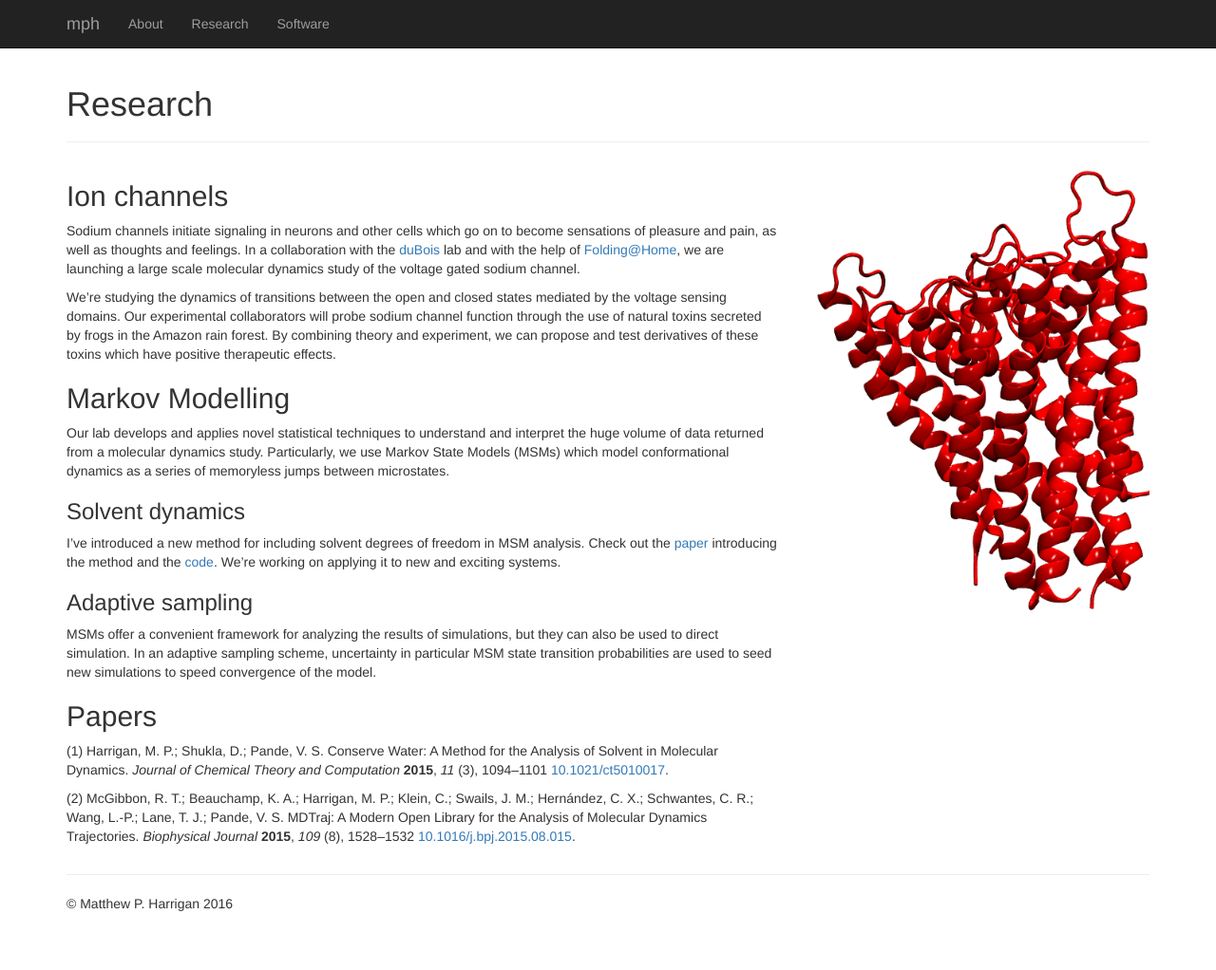
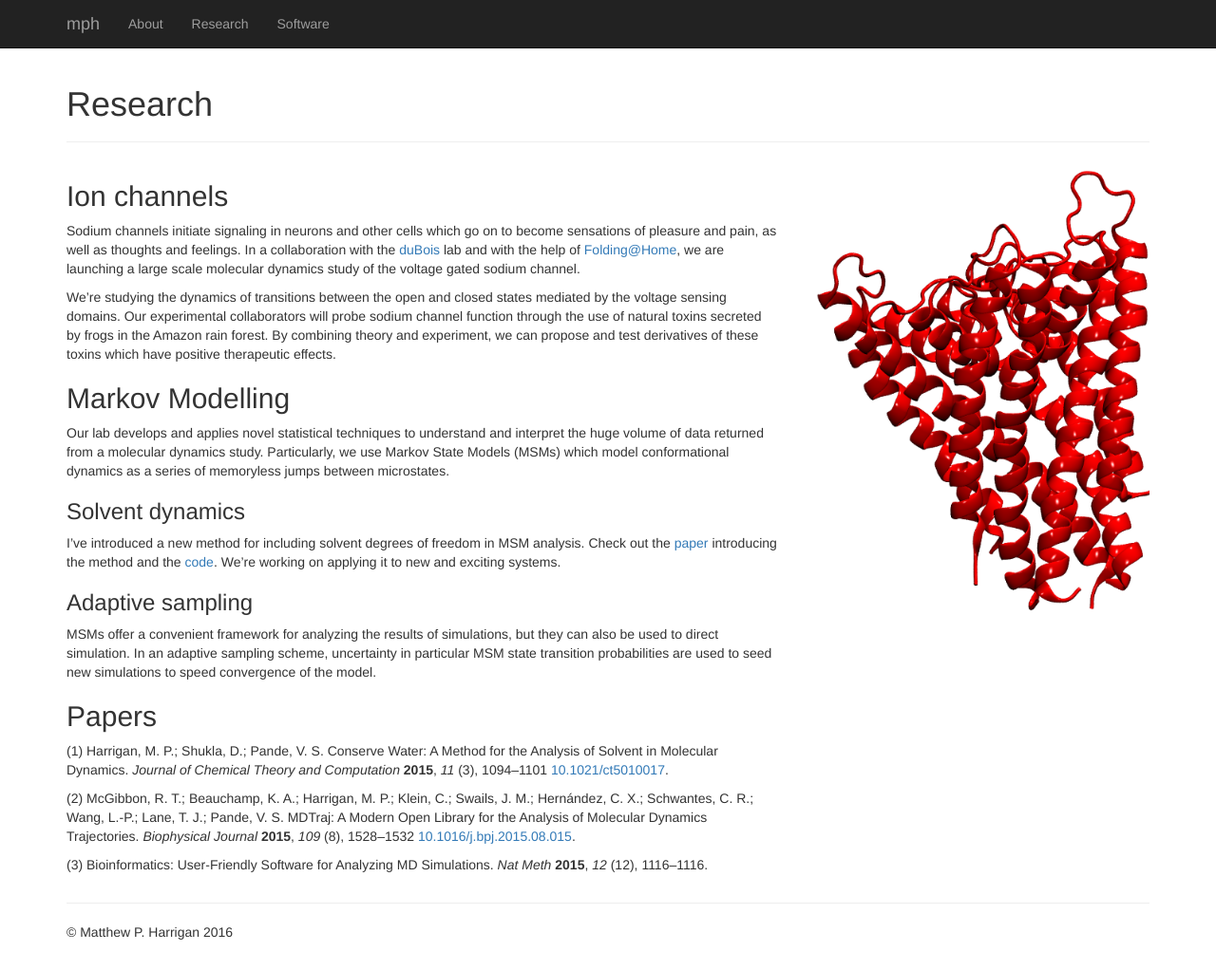
Before and after one commit to mpharrigan/mpharrigan.github.io, a Jekyll site: the page built from research/index.md, in a window 1280 px wide and 1022 px high. Shown: the whole window at 95% size. Built offline with Jekyll 4.4.1, drawn with Linux system fonts in a browser that asks for light colours; nearby versions of some CDN libraries.

Commit message:
Include mdtraj blurb

```diff
--- a/research/citations.html
+++ b/research/citations.html
@@ -5,4 +5,7 @@
 <div id="ref-mdtraj">
 <p>(2) McGibbon, R. T.; Beauchamp, K. A.; Harrigan, M. P.; Klein, C.; Swails, J. M.; Hernández, C. X.; Schwantes, C. R.; Wang, L.-P.; Lane, T. J.; Pande, V. S. MDTraj: A Modern Open Library for the Analysis of Molecular Dynamics Trajectories. <em>Biophysical Journal</em> <strong>2015</strong>, <em>109</em> (8), 1528–1532 <a href="https://doi.org/10.1016/j.bpj.2015.08.015">10.1016/j.bpj.2015.08.015</a>.</p>
 </div>
+<div id="ref-mdtraj-blurb">
+<p>(3) Bioinformatics: User-Friendly Software for Analyzing MD Simulations. <em>Nat Meth</em> <strong>2015</strong>, <em>12</em> (12), 1116–1116.</p>
 </div>
+</div>
```
Also changed, not shown: citations/cite.in.md (+1 -0 lines), 2 other files.
